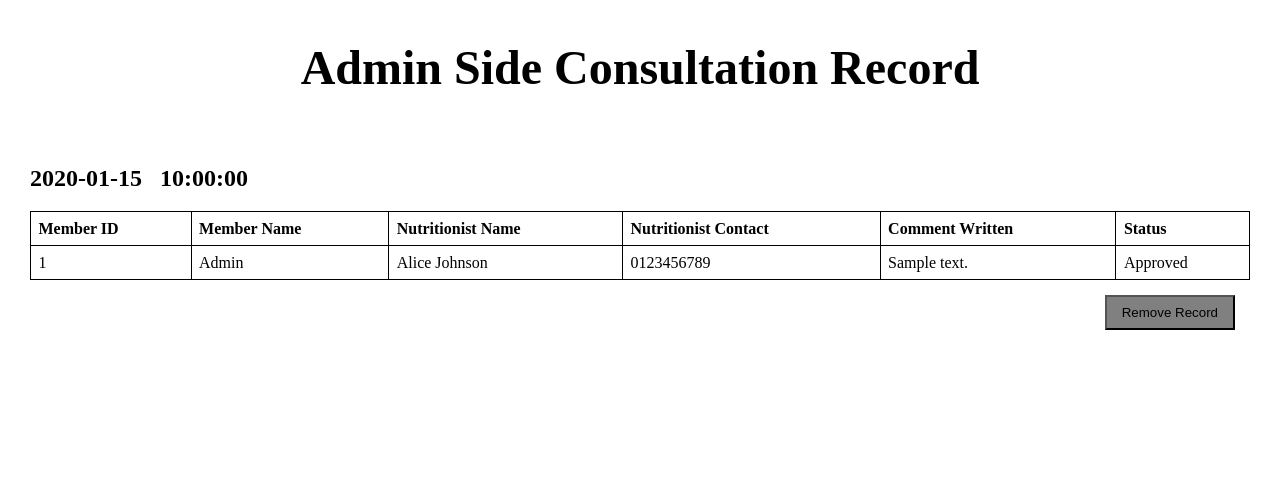
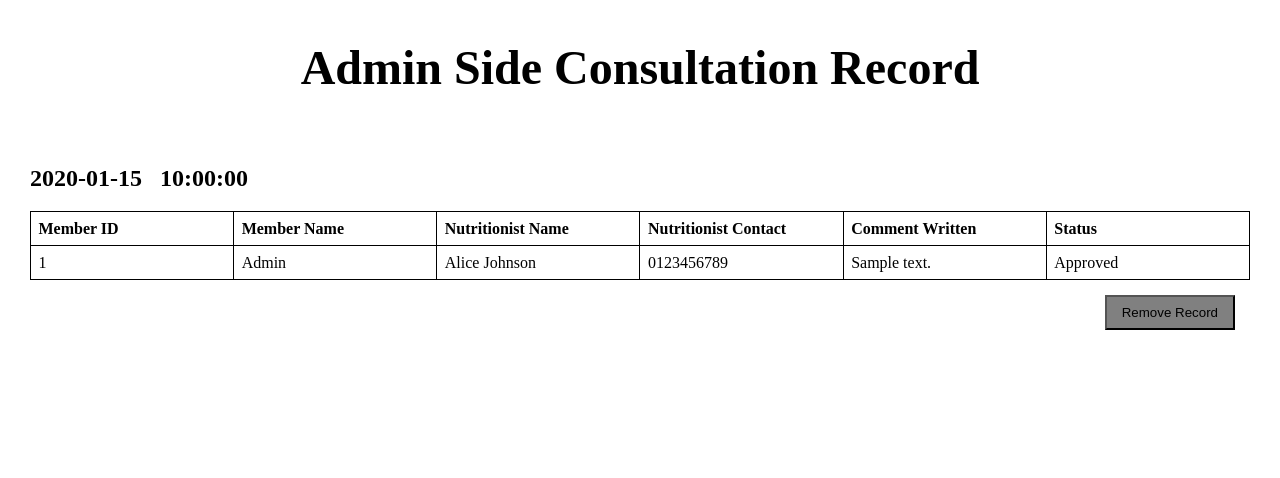
Before and after one commit to jimmerino2/FitnessApp, a PHP site: page /pages/admin.php in a window 1280 px wide. Shown: the top 478 px of the page. Run offline with PHP 8.4, Linux system fonts and the light colour scheme; data comes from the database, SQL or seed files in the repository; tables that the repository leaves empty hold one stand-in row (values such as "Sample post").

Commit message:
Admin Page Update

```diff
--- a/components/Tables.php
+++ b/components/Tables.php
@@ -45,6 +45,7 @@ function renderTable($id, $title, $content, $deleteLink)
     table {
         border: 1px solid black;
         border-collapse: collapse;
+        width:100%;
     }
 
     td,
@@ -52,4 +53,8 @@ function renderTable($id, $title, $content, $deleteLink)
         padding: 7.5px;
         text-align: left;
     }
+
+    table{
+        table-layout: fixed;
+    }
 </style>
```
